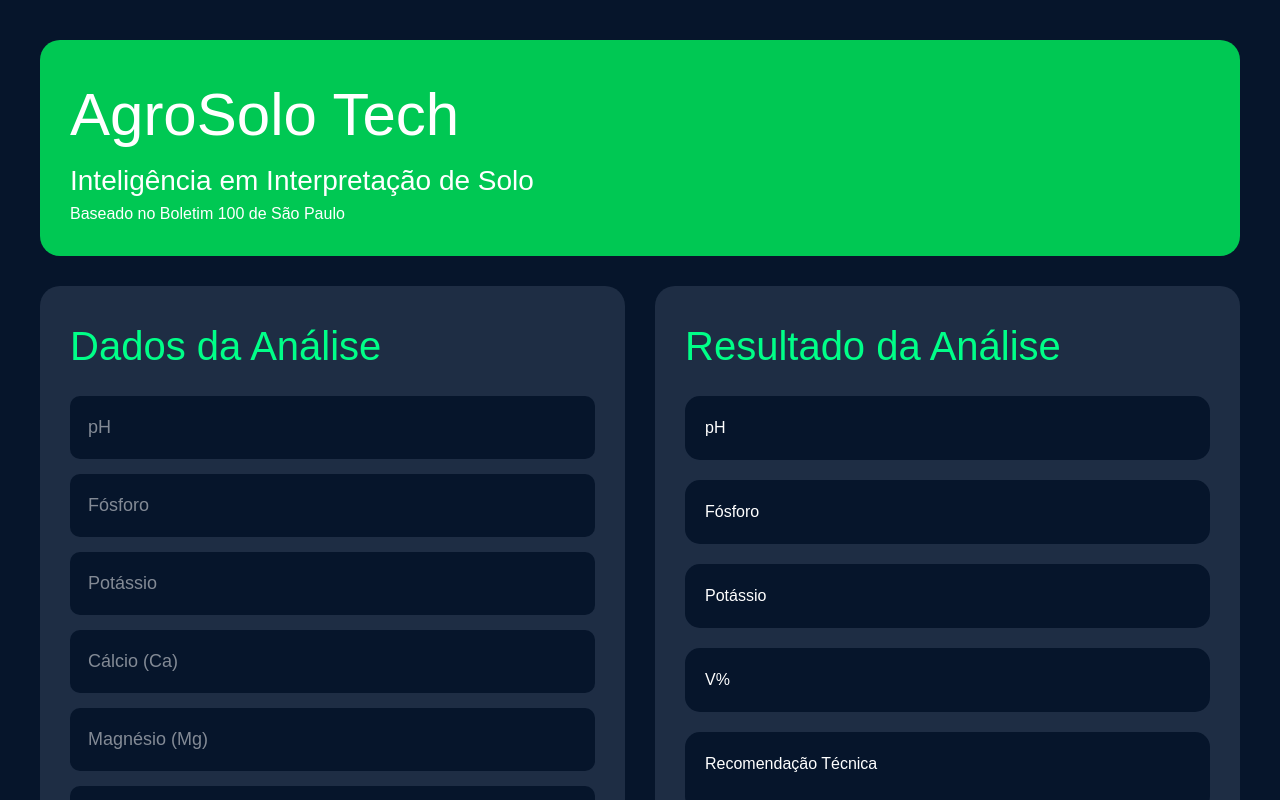
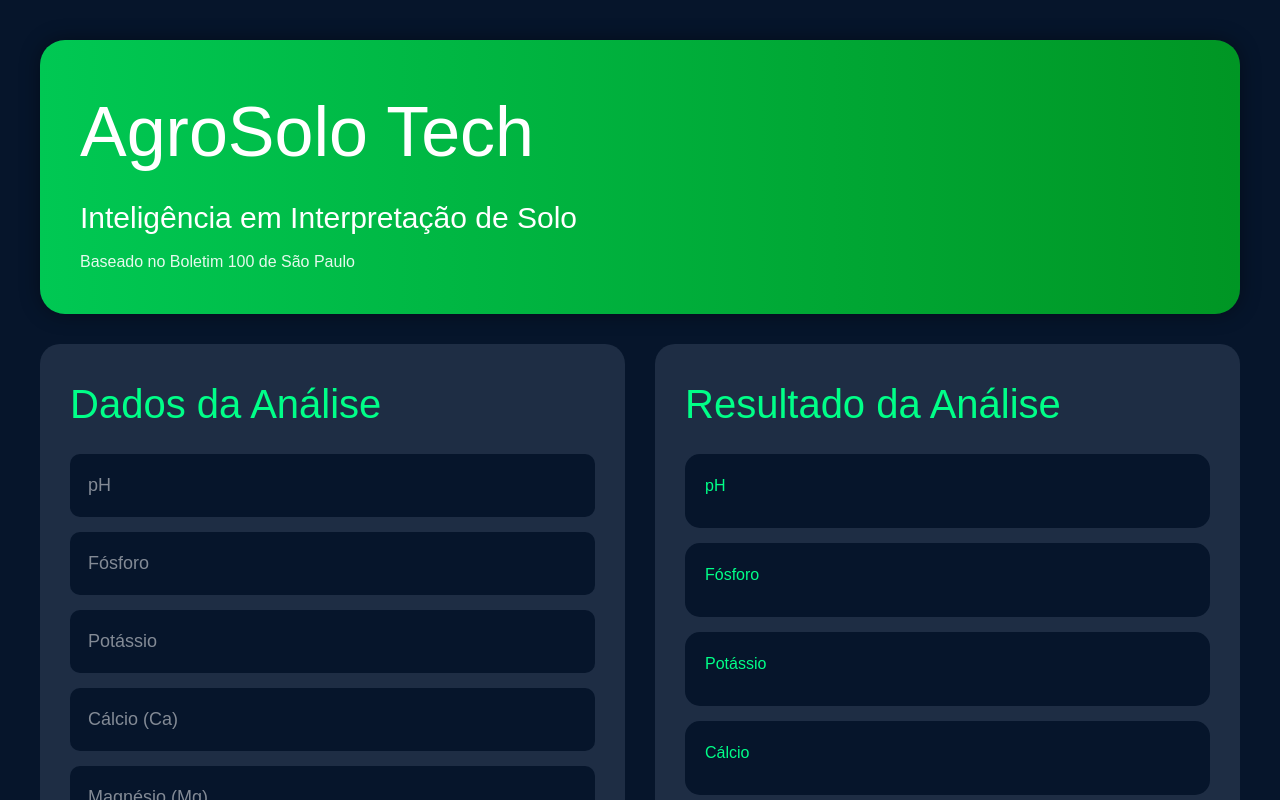
Before and after one commit to lopes526571-maker/agrosolo-tech, a Next.js app: page / in a window 1280 px wide. Shown: the top 800 px of the page. Built offline with nearby package versions, Linux system fonts and the light colour scheme; no server answers.

Commit message:
novo layout boletim 100

```diff
--- a/app/page.tsx
+++ b/app/page.tsx
@@ -12,7 +12,6 @@ export default function Home() {
   const [ph, setPh] = useState("");
   const [fosforo, setFosforo] = useState("");
   const [potassio, setPotassio] = useState("");
-
   const [calcio, setCalcio] = useState("");
   const [magnesio, setMagnesio] = useState("");
   const [ctc, setCtc] = useState("");
@@ -21,7 +20,7 @@ export default function Home() {
   const [vBase, setVBase] = useState("");
 
   async function analisarSolo() {
-    const recomendacoes = [];
+    let recomendacoes = [];
 
     // =========================
     // CÁLCULO V%
@@ -41,7 +40,15 @@ export default function Home() {
     // =========================
 
     if (Number(ph) < 5.5) {
-      recomendacoes.push("Aplicar calcário.");
+      recomendacoes.push(
+        "Aplicar calcário para correção da acidez."
+      );
+    }
+
+    if (Number(ph) >= 5.5) {
+      recomendacoes.push(
+        "pH adequado para desenvolvimento da pastagem."
+      );
     }
 
     // =========================
@@ -49,7 +56,15 @@ export default function Home() {
     // =========================
 
     if (Number(fosforo) < 15) {
-      recomendacoes.push("Corrigir fósforo.");
+      recomendacoes.push(
+        "Fósforo baixo. Realizar adubação fosfatada."
+      );
+    }
+
+    if (Number(fosforo) >= 15) {
+      recomendacoes.push(
+        "Fósforo em nível adequado."
+      );
     }
 
     // =========================
@@ -57,7 +72,15 @@ export default function Home() {
     // =========================
 
     if (Number(potassio) < 40) {
-      recomendacoes.push("Potássio baixo.");
+      recomendacoes.push(
+        "Potássio baixo. Necessária correção potássica."
+      );
+    }
+
+    if (Number(potassio) >= 40) {
+      recomendacoes.push(
+        "Potássio adequado."
+      );
     }
 
     // =========================
@@ -78,7 +101,7 @@ export default function Home() {
 
     if (v >= 70) {
       recomendacoes.push(
-        "Solo com boa fertilidade química."
+        "Solo com excelente fertilidade química."
       );
     }
 
@@ -87,14 +110,20 @@ export default function Home() {
     setResultado(textoFinal);
 
     // =========================
-    // SALVAR NO SUPABASE
+    // PEGAR USUÁRIO
     // =========================
 
     const {
       data: { user },
     } = await supabase.auth.getUser();
 
-    await supabase.from("analises_solo").insert([
+    // =========================
+    // SALVAR NO BANCO
+    // =========================
+
+    const { error } = await supabase
+      .from("analises_solo")
+      .insert([
         {
           usuario_id: user.id,
           ph: Number(ph),
@@ -107,6 +136,12 @@ export default function Home() {
           recomendacao: textoFinal,
         },
       ]);
+
+    if (error) {
+      alert(error.message);
+    } else {
+      alert("Análise salva com sucesso 🚜");
+    }
   }
 
   return (
@@ -119,25 +154,45 @@ export default function Home() {
         fontFamily: "Arial",
       }}
     >
+      {/* TOPO */}
       <div
         style={{
-          background: "#00c853",
-          padding: "30px",
-          borderRadius: "20px",
+          background:
+            "linear-gradient(90deg, #00c853, #009624)",
+          padding: "40px",
+          borderRadius: "25px",
           marginBottom: "30px",
+          boxShadow: "0px 0px 20px rgba(0,0,0,0.4)",
         }}
       >
-        <h1 style={{ fontSize: "60px" }}>
+        <h1
+          style={{
+            fontSize: "70px",
+            marginBottom: "10px",
+          }}
+        >
           AgroSolo Tech
         </h1>
 
-        <p style={{ fontSize: "28px" }}>
+        <p
+          style={{
+            fontSize: "30px",
+          }}
+        >
           Inteligência em Interpretação de Solo
         </p>
 
-        <p>Baseado no Boletim 100 de São Paulo</p>
+        <p
+          style={{
+            marginTop: "10px",
+            opacity: 0.9,
+          }}
+        >
+          Baseado no Boletim 100 de São Paulo
+        </p>
       </div>
 
+      {/* GRID */}
       <div
         style={{
           display: "grid",
@@ -222,7 +277,9 @@ export default function Home() {
               type="number"
               placeholder="CTC"
               value={ctc}
-              onChange={(e) => setCtc(e.target.value)}
+              onChange={(e) =>
+                setCtc(e.target.value)
+              }
               style={inputStyle}
             />
 
@@ -237,9 +294,10 @@ export default function Home() {
                 fontSize: "20px",
                 cursor: "pointer",
                 marginTop: "10px",
+                fontWeight: "bold",
               }}
             >
-              🌱 Gerar Recomendação
+              🚜 Gerar Recomendação
             </button>
           </div>
         </div>
@@ -262,67 +320,36 @@ export default function Home() {
             Resultado da Análise
           </h2>
 
-          <div
-            style={{
-              background: "#06152b",
-              padding: "20px",
-              borderRadius: "15px",
-              marginBottom: "20px",
-            }}
-          >
-            <h3>pH</h3>
-            <p>{ph}</p>
-          </div>
+          <Card titulo="pH" valor={ph} />
+          <Card titulo="Fósforo" valor={fosforo} />
+          <Card titulo="Potássio" valor={potassio} />
+          <Card titulo="Cálcio" valor={calcio} />
+          <Card titulo="Magnésio" valor={magnesio} />
+          <Card titulo="CTC" valor={ctc} />
+          <Card titulo="V%" valor={vBase} />
 
           <div
             style={{
               background: "#06152b",
               padding: "20px",
               borderRadius: "15px",
-              marginBottom: "20px",
+              marginTop: "20px",
             }}
           >
-            <h3>Fósforo</h3>
-            <p>{fosforo}</p>
-          </div>
-
-          <div
+            <h3
               style={{
-              background: "#06152b",
-              padding: "20px",
-              borderRadius: "15px",
-              marginBottom: "20px",
+                fontSize: "28px",
+                marginBottom: "15px",
+                color: "#00ff88",
               }}
             >
-            <h3>Potássio</h3>
-            <p>{potassio}</p>
-          </div>
-
-          <div
-            style={{
-              background: "#06152b",
-              padding: "20px",
-              borderRadius: "15px",
-              marginBottom: "20px",
-            }}
-          >
-            <h3>V%</h3>
-            <p>{vBase}</p>
-          </div>
-
-          <div
-            style={{
-              background: "#06152b",
-              padding: "20px",
-              borderRadius: "15px",
-            }}
-          >
-            <h3>Recomendação Técnica</h3>
+              Recomendação Técnica
+            </h3>
 
             <p
               style={{
-                marginTop: "15px",
-                lineHeight: "30px",
+                lineHeight: "32px",
+                fontSize: "18px",
               }}
             >
               {resultado}
@@ -334,6 +361,44 @@ export default function Home() {
   );
 }
 
+// =========================
+// CARD
+// =========================
+
+function Card({ titulo, valor }) {
+  return (
+    <div
+      style={{
+        background: "#06152b",
+        padding: "20px",
+        borderRadius: "15px",
+        marginBottom: "15px",
+      }}
+    >
+      <h3
+        style={{
+          marginBottom: "10px",
+          color: "#00ff88",
+        }}
+      >
+        {titulo}
+      </h3>
+
+      <p
+        style={{
+          fontSize: "22px",
+        }}
+      >
+        {valor}
+      </p>
+    </div>
+  );
+}
+
+// =========================
+// INPUT STYLE
+// =========================
+
 const inputStyle = {
   padding: "18px",
   borderRadius: "10px",
```
Lines whose indentation alone changed are shown as unchanged.
